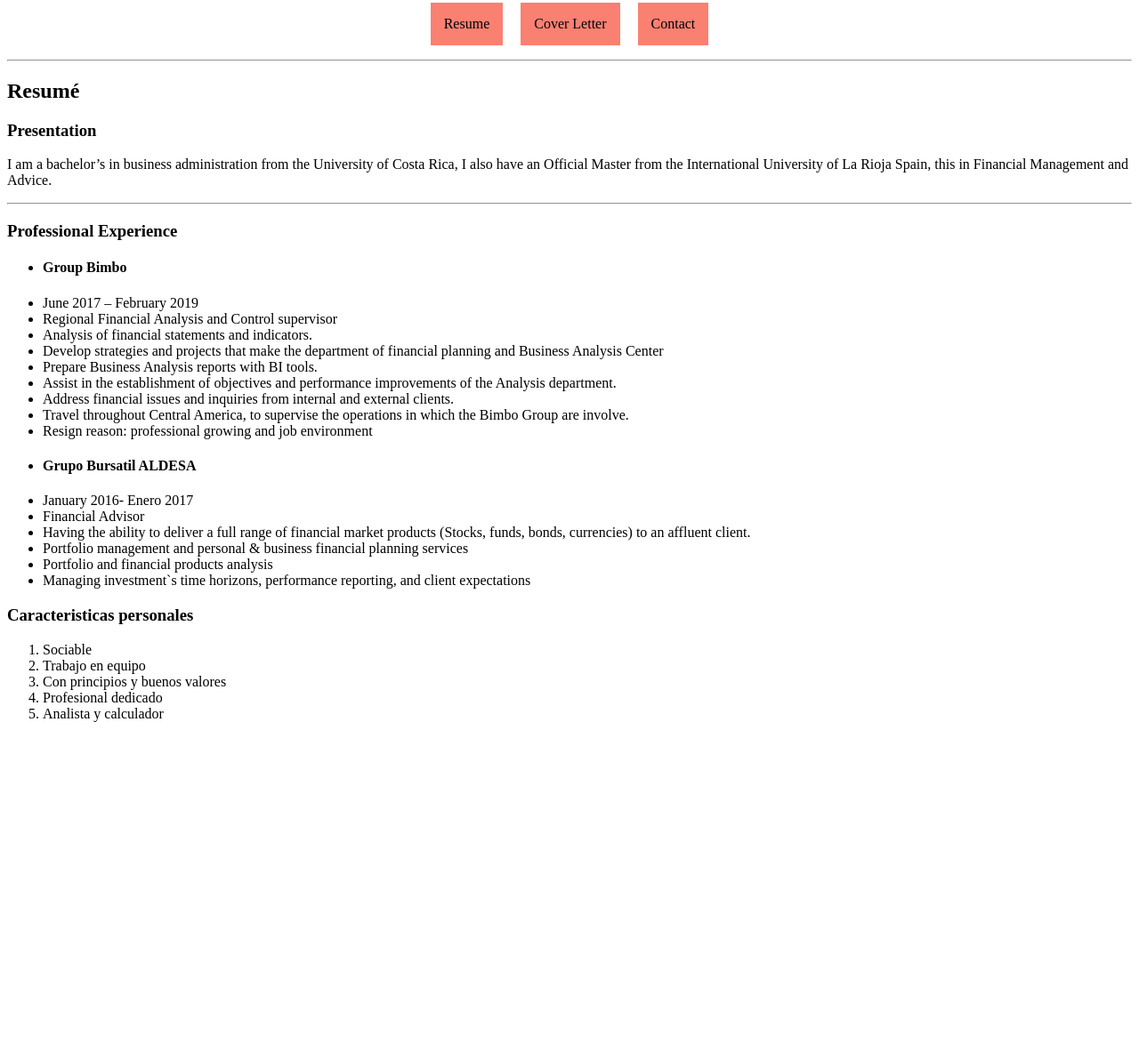
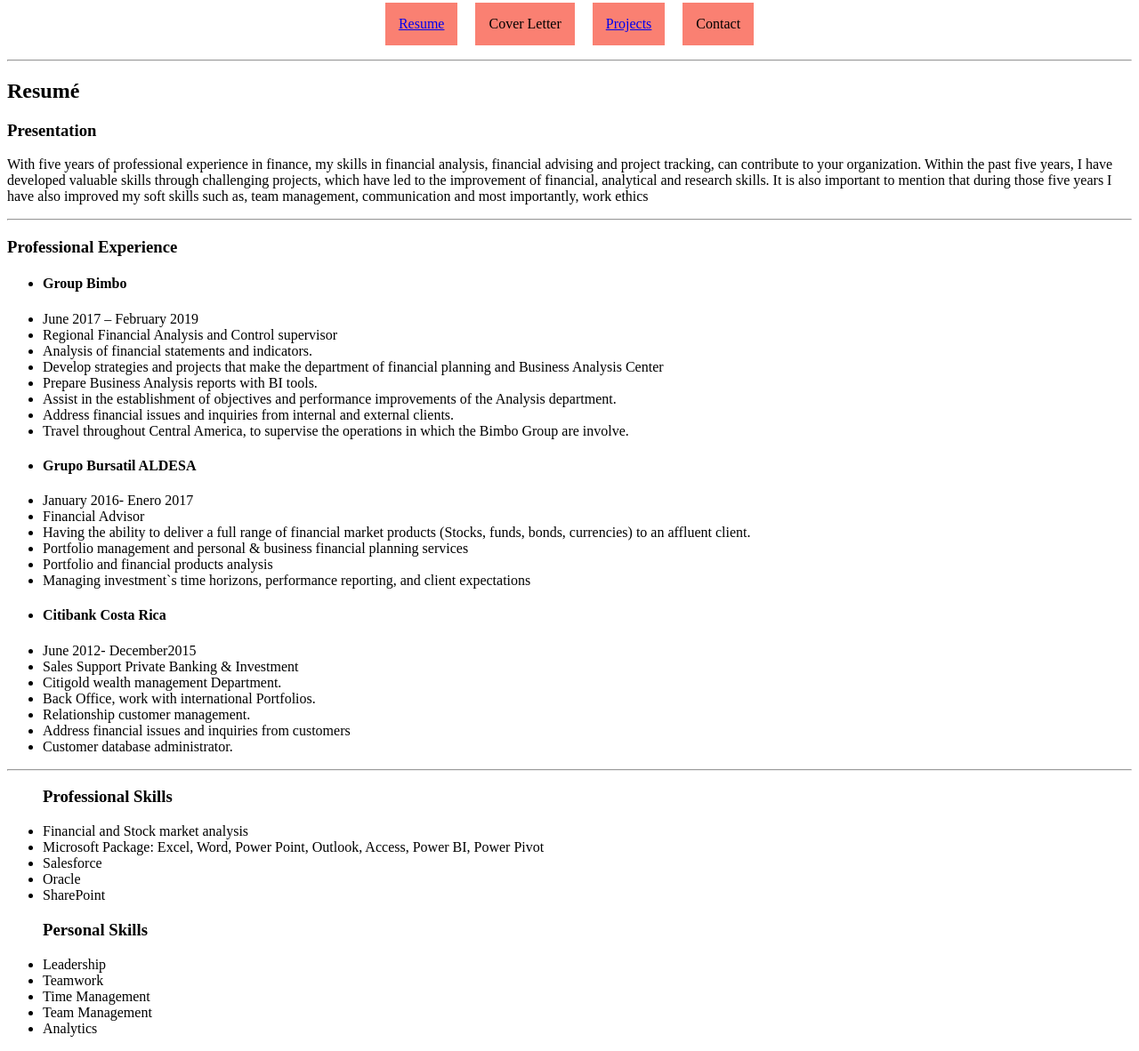
Before and after one commit to danielcr100/danielcr100.github.io, a plain HTML site: page index.html in a window 1280 px wide. Shown: the part 77-1259 px from the top of the page at 89% size. Before the commit the page ends 905 px from the top, so only its background shows below. Drawn offline with Linux system fonts and the light colour scheme.

Commit message:
correcion de index y creacion de projects

```diff
--- a/index.html
+++ b/index.html
@@ -17,28 +17,39 @@
 
     <Nav>
         <ul>
-            <li>Resume</li>
+            <li> <a href="index.html">Resume</a> </li>
             <li>Cover Letter</li>
+            <li> <a href="Projects.html">Projects</a> </li>
             <li>Contact</li>
+
         </ul>
     </Nav>
+
     <hr>
+
     <h2>Resumé</h2>
 
     <h3>Presentation</h3>
 
     <p>
-        I am a bachelor’s in business administration from the
-        University of Costa Rica, I also have an Official Master from
-        the International University of La Rioja Spain,
-        this in Financial Management and Advice.
+        With five years of professional experience in finance, my skills in financial analysis,
+        financial advising and project tracking, can contribute to your organization.
+        Within the past five years,
+        I have developed valuable skills through challenging projects, which have led to the improvement of
+        financial, analytical and research skills. It is also important to mention that during those five years
+        I have also improved my soft skills such as,
+        team management, communication and most importantly, work ethics
     </p>
     <hr>
 
-    <section>
+    <section class="Prof_Exp">
+
         <h3>Professional Experience </h3>
-        <ul>
-            <li><h4>Group Bimbo</h4></li>
+
+        <ul class="Bimbo">
+            <li>
+                <h4>Group Bimbo</h4>
+            </li>
             <li>June 2017 – February 2019</li>
             <li>Regional Financial Analysis and Control supervisor</li>
             <li>Analysis of financial statements and indicators.</li>
@@ -49,36 +60,68 @@
             <li>Address financial issues and inquiries from internal and external clients.</li>
             <li>Travel throughout Central America, to supervise the operations in which the Bimbo Group are involve.
             </li>
-            <li>Resign reason: professional growing and job environment</li>
+
         </ul>
 
-<ul>
-<li><h4>Grupo Bursatil ALDESA</h4></li>
+        <ul class=" Aldesa">
+            <li>
+                <h4>Grupo Bursatil ALDESA</h4>
+            </li>
             <li>January 2016- Enero 2017</li>
             <li>Financial Advisor </li>
-<li>Having the ability to deliver a full range of financial market products (Stocks, funds, bonds, currencies) to an affluent client.</li>
+            <li>Having the ability to deliver a full range of financial market products (Stocks, funds, bonds,
+                currencies) to an affluent client.</li>
             <li>Portfolio management and personal & business financial planning services </li>
             <li>Portfolio and financial products analysis</li>
             <li>Managing investment`s time horizons, performance reporting, and client expectations</li>
 
+        </ul>
 
+        <ul class="Citi">
+            <li>
+                <h4>Citibank Costa Rica</h4>
+            </li>
+            <li>June 2012- December2015</li>
+            <li>Sales Support Private Banking & Investment</li>
+            <li>Citigold wealth management Department.</li>
+            <li>Back Office, work with international Portfolios.</li>
+            <li>Relationship customer management.</li>
+            <li>Address financial issues and inquiries from customers</li>
+            <li>Customer database administrator.</li>
+
+        </ul>
+        <hr>
+
+        <section class="Skills"></section>
+
+        <ul class="Prof Skills">
+            <h3>Professional Skills</h3>
+
+            <li>Financial and Stock market analysis</li>
+            <li>Microsoft Package: Excel, Word, Power Point, Outlook, Access, Power BI, Power Pivot</li>
+            <li>Salesforce</li>
+            <li>Oracle</li>
+            <li>SharePoint</li>
+
+        </ul>
+
+        <ul>
+            <h3>Personal Skills</h3>
+
+            <li>Leadership</li>
+            <li>Teamwork</li>
+            <li>Time Management</li>
+            <li>Team Management</li>
+            <li>Analytics</li>
 
 
         </ul>
 
 
-        <h3>Caracteristicas personales</h3>
-        <ol>
-            <li>Sociable</li>
-            <li>Trabajo en equipo</li>
-            <li>Con principios y buenos valores</li>
-            <li>Profesional dedicado</li>
-            <li>Analista y calculador</li>
-        </ol>
     </section>
 
     <footer></footer>
-    <script src="main.js"></script>
+    <script src="./js/main.js"></script>
 </body>
 
 </html>
--- a/js/main.js
+++ b/js/main.js
@@ -15,11 +15,11 @@
 
 // Funcion
 
-let Nombre = prompt("Nombre de Contacto");
+// let Nombre = prompt("Nombre de Contacto");
 
-let Apellido = prompt("apellido de contacto")
+// let Apellido = prompt("apellido de contacto")
 
-function nombrecompleto(Nombre, Apellido){
-    return "Su nombre completo es " + Nombre + " "+ Apellido
-}
-console.log(nombrecompleto(Nombre , Apellido ))
+// function nombrecompleto(Nombre, Apellido){
+//     return "Su nombre completo es " + Nombre + " "+ Apellido
+// }
+// console.log(nombrecompleto(Nombre , Apellido ))
```
Also changed, not shown: Projects.html (added, +39 -0 lines). Lines whose indentation alone changed are shown as unchanged.
